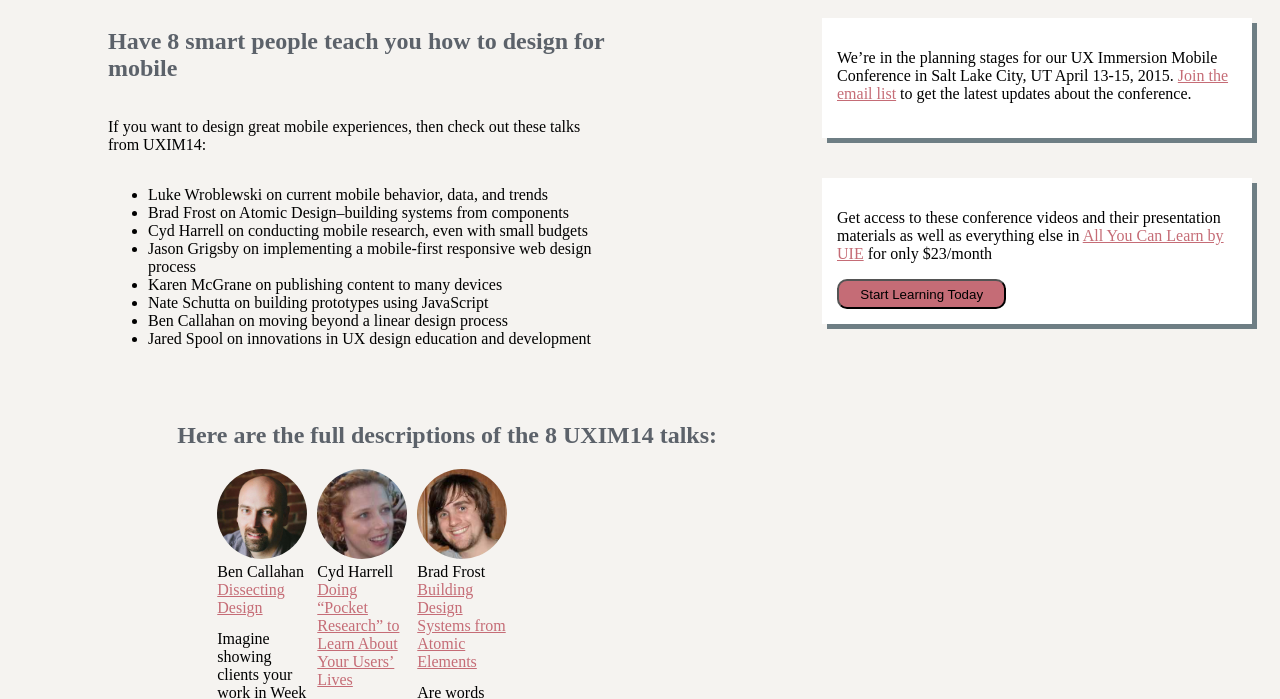
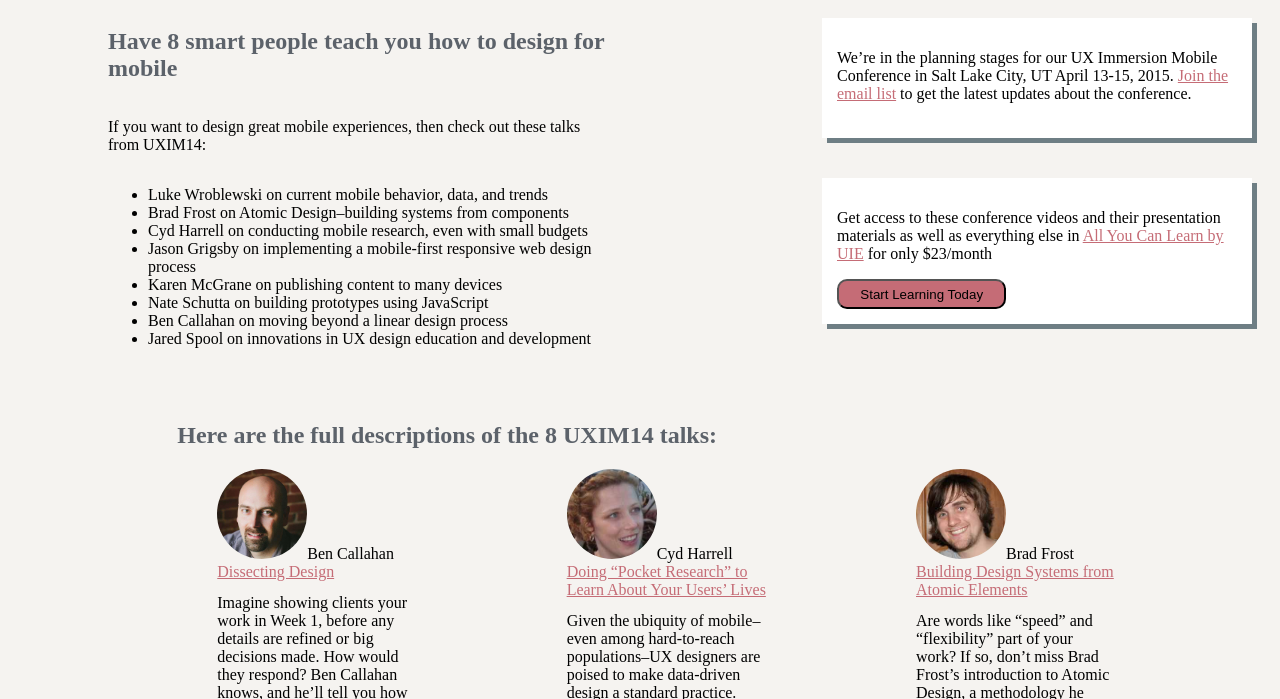
Before and after one commit to PayanoGabi/UIE, a plain HTML site: page index.html in a window 1280 px wide. Shown: the part 221-920 px from the top of the page. Drawn offline with Linux system fonts and the light colour scheme.

Commit message:
This commit is focused on changing the bottom section I have labeled as the speakersection so that the columns are displayed as a grid. I will work on changing the margins to better match the layout of the 2014 page

```diff
--- a/assets/style.css
+++ b/assets/style.css
@@ -69,15 +69,15 @@
   max-width: 61em;
   width: 100%;
   margin: 0 auto;
+
 }
 .speakersection ul{
   display: grid;
   grid-template-columns: repeat(3, 1fr);
-  grid-gap: 10px;
-  flex-direction: row;
+  grid-gap: 150px;
   list-style: none;
-  width:285px;
-  height:215px;
+  grid-auto-rows: 100px;
+
 
 }
 .speakersection img {
@@ -89,7 +89,7 @@
 }
 .speakersection p {
   margin-top: 0.8em;
-  margin-bottom: 0;
+  margin-bottom: 0px;
 }
 #footer-logo{
   width:200px;
```
